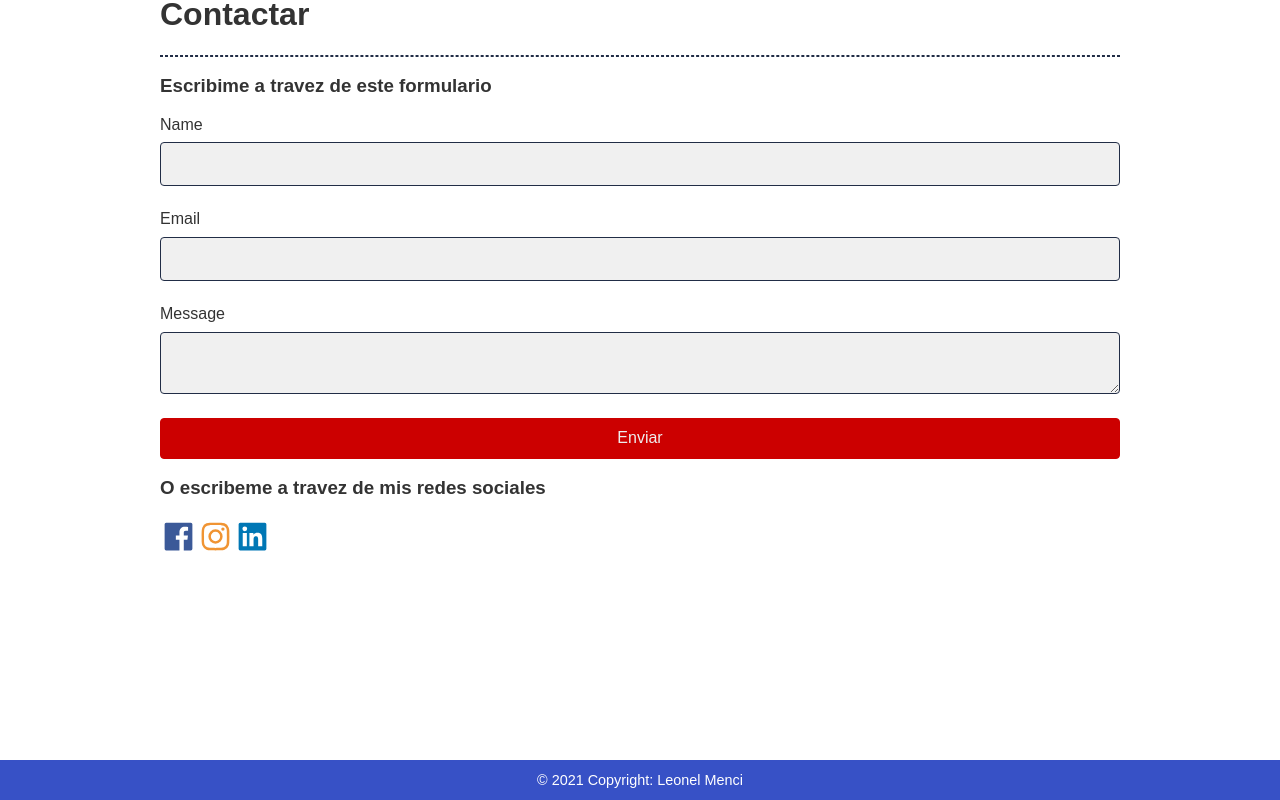
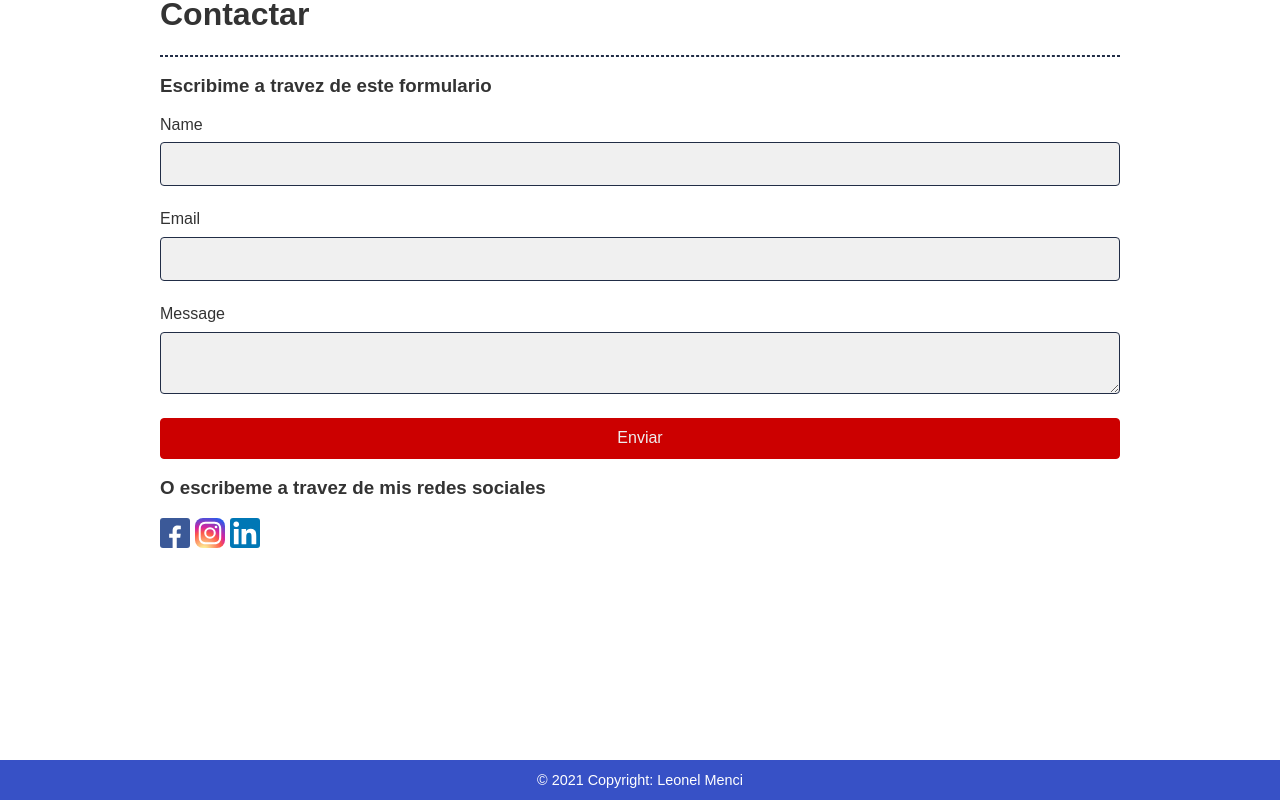
Before and after one commit to minterger/Portafolio-Vue, a Vue app: page /contact in a window 1280 px wide. Shown: the part 850-1650 px from the top of the page. Built offline with nearby package versions, Linux system fonts and the light colour scheme.

Commit message:
update social icons

```diff
--- a/src/views/Contact.vue
+++ b/src/views/Contact.vue
@@ -25,22 +25,26 @@ text.value = "Contactar";
           xmlns="http://www.w3.org/2000/svg"
           width="24"
           height="24"
-          viewBox="0 0 24 24"
-          style="fill: #3b5998; msfilter: "
+          viewBox="0 0 24 18"
+          class="facebookSvg"
         >
           <path
-            d="M20 3H4a1 1 0 0 0-1 1v16a1 1 0 0 0 1 1h8.615v-6.96h-2.338v-2.725h2.338v-2c0-2.325 1.42-3.592 3.5-3.592.699-.002 1.399.034 2.095.107v2.42h-1.435c-1.128 0-1.348.538-1.348 1.325v1.735h2.697l-.35 2.725h-2.348V21H20a1 1 0 0 0 1-1V4a1 1 0 0 0-1-1z"
+            d="M13.397 20.997v-8.196h2.765l.411-3.209h-3.176V7.548c0-.926.258-1.56 1.587-1.56h1.684V3.127A22.336 22.336 0 0 0 14.201 3c-2.444 0-4.122 1.492-4.122 4.231v2.355H7.332v3.209h2.753v8.202h3.312z"
           ></path>
         </svg>
         <!-- <img src="https://img.icons8.com/color/48/000000/facebook-new.png" /> -->
       </a>
-      <a href="https://www.instagram.com/leo_skateboard/" target="_blank">
+      <a
+        href="https://www.instagram.com/leo_skateboard/"
+        class="instagram"
+        target="_blank"
+      >
         <svg
           xmlns="http://www.w3.org/2000/svg"
           width="24"
           height="24"
           viewBox="0 0 24 24"
-          style="fill: #f09433; msfilter: "
+          class="instagramSvg"
         >
           <path
             d="M11.999 7.377a4.623 4.623 0 1 0 0 9.248 4.623 4.623 0 0 0 0-9.248zm0 7.627a3.004 3.004 0 1 1 0-6.008 3.004 3.004 0 0 1 0 6.008z"
@@ -58,10 +62,11 @@ text.value = "Contactar";
           width="24"
           height="24"
           viewBox="0 0 24 24"
-          style="fill: #0077b5; msfilter: "
+          class="linkedinSvg"
         >
+          <circle cx="4.983" cy="5.009" r="2.188"></circle>
           <path
-            d="M20 3H4a1 1 0 0 0-1 1v16a1 1 0 0 0 1 1h16a1 1 0 0 0 1-1V4a1 1 0 0 0-1-1zM8.339 18.337H5.667v-8.59h2.672v8.59zM7.003 8.574a1.548 1.548 0 1 1 0-3.096 1.548 1.548 0 0 1 0 3.096zm11.335 9.763h-2.669V14.16c0-.996-.018-2.277-1.388-2.277-1.39 0-1.601 1.086-1.601 2.207v4.248h-2.667v-8.59h2.56v1.174h.037c.355-.675 1.227-1.387 2.524-1.387 2.704 0 3.203 1.778 3.203 4.092v4.71z"
+            d="M9.237 8.855v12.139h3.769v-6.003c0-1.584.298-3.118 2.262-3.118 1.937 0 1.961 1.811 1.961 3.218v5.904H21v-6.657c0-3.27-.704-5.783-4.526-5.783-1.835 0-3.065 1.007-3.568 1.96h-.051v-1.66H9.237zm-6.142 0H6.87v12.139H3.095z"
           ></path>
         </svg>
         <!-- <img src="https://img.icons8.com/color/48/000000/linkedin.png" /> -->
@@ -73,10 +78,43 @@ text.value = "Contactar";
 <style scoped>
 .social-media {
   margin-top: 1rem;
+  display: flex;
+  gap: 5px;
 }
 
-.social-media a svg{
-  width: 37px;
-  height: 37px;
+.social-media a svg {
+  vertical-align: middle;
+  width: 30px;
+  height: 30px;
+}
+.instagramSvg {
+  background: radial-gradient(
+    circle at 30% 107%,
+    #fdf497 0%,
+    #fdf497 5%,
+    #fd5949 45%,
+    #d6249f 60%,
+    #285aeb 90%
+  );
+  fill: #fff;
+  border-radius: 8px;
+  width: 29px;
+  height: 29px;
+}
+
+.facebookSvg {
+  width: 29px;
+  height: 29px;
+  background: #3b5998;
+  fill: #fff;
+  border-radius: 3px;
+}
+
+.linkedinSvg {
+  width: 29px;
+  height: 29px;
+  background: #0077b5;
+  fill: #fff;
+  border-radius: 3px;
 }
 </style>
```
